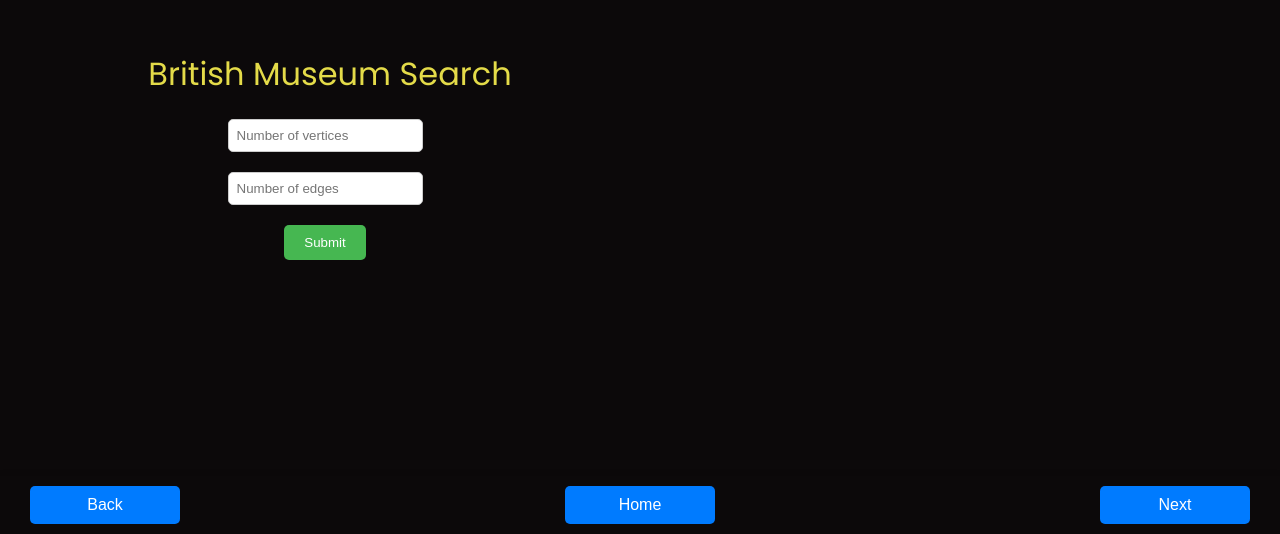
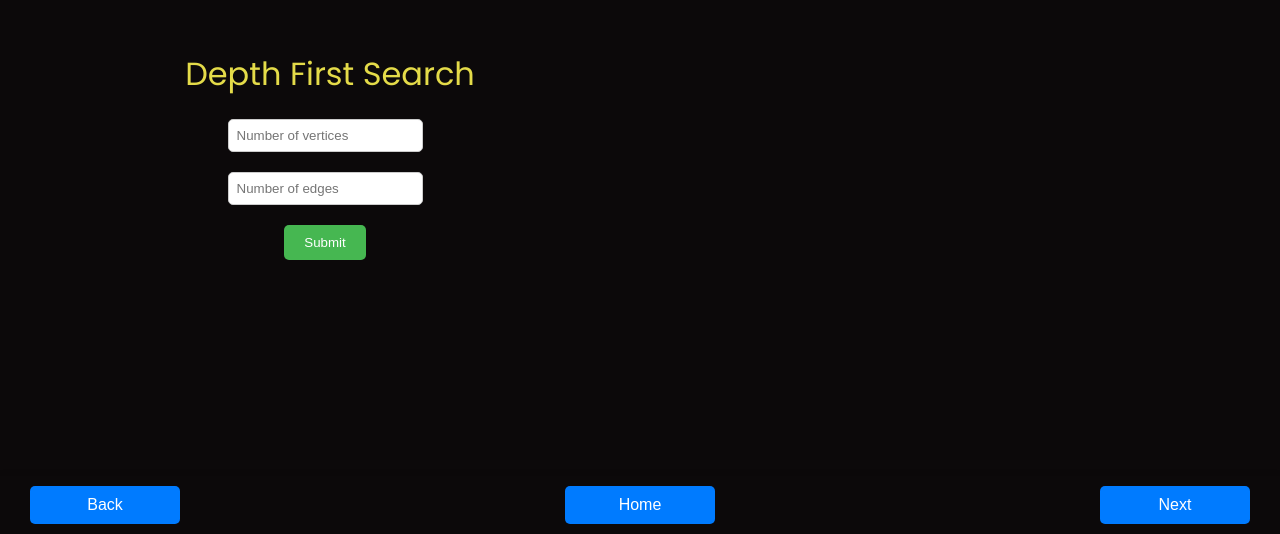
Before and after one commit to fromjyce/ArtificialIntelligence, a React (Create React App) app in the folder frontend/: page /depth-first-search in a window 1280 px wide. Shown: the part 266-800 px from the top of the page. Built offline with nearby package versions, Linux system fonts and the light colour scheme.

Commit message:
added links

```diff
--- a/frontend/src/components/algo-pages/DepthFirstSearch.js
+++ b/frontend/src/components/algo-pages/DepthFirstSearch.js
@@ -10,8 +10,8 @@
     const [terminalVertex, setTerminalVertex] = useState('');
     const [imageSrc, setImageSrc] = useState('');
     const [errorMessage, setErrorMessage] = useState('');
-    const [algorithmName] = useState('british_museum_search');
-    const leftLink = "/blind-algorithm-list";
+    const [algorithmName] = useState('depth_first_search');
+    const leftLink = "/british-museum-search";
     const rightLink = "/";
 
     const handleEdgesChange = (e) => {
@@ -86,7 +86,7 @@
     return (
         <div className="british-museum-search-container">
             <div className="left-side-container">
-                <h1 className='algorithm-title'>British Museum Search</h1>
+                <h1 className='algorithm-title'>Depth First Search</h1>
                 <form onSubmit={handleSubmit} className="form-container">
                     <div>
                         <input
```
